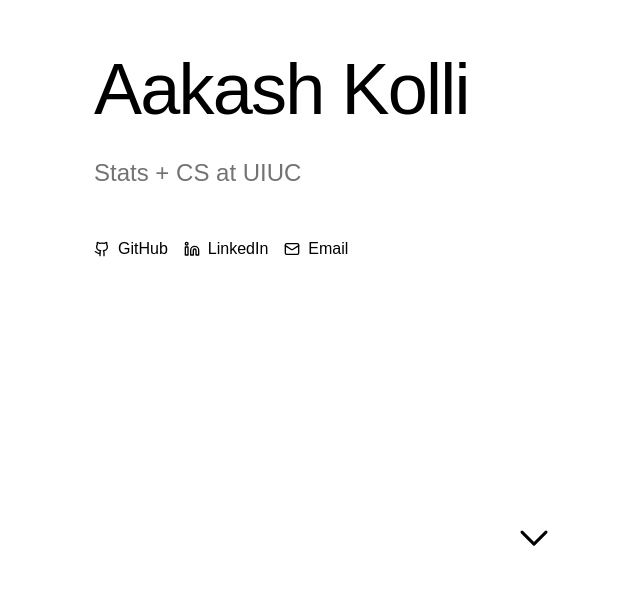
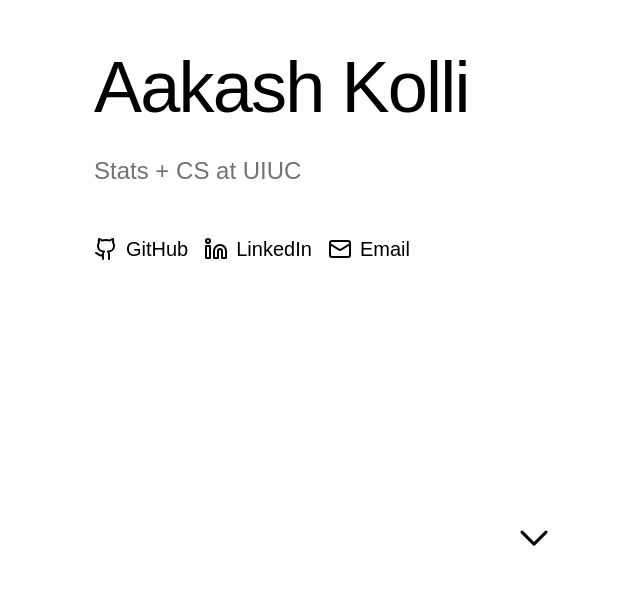
Before and after one commit to aakashkolli/aakashkolli.github.io, a React (Vite) app: page / in a window 1280 px wide. Shown: the part 211-800 px from the top of the page, without its empty margins (130-770 px from the left). Built offline with nearby package versions, Linux system fonts and the light colour scheme; the HTML template or start-up script is replaced by a standard one.

Commit message:
Increased size of social icons, etc

```diff
--- a/src/components/Hero.tsx
+++ b/src/components/Hero.tsx
@@ -74,7 +74,7 @@ const Hero = () => {
         </motion.div>
 
         <motion.div
-          className="flex flex-wrap gap-4 text-base"
+          className="flex flex-wrap gap-4 text-xl"
           initial={{ opacity: 0 }}
           animate={{ opacity: 1 }}
           transition={{ duration: 0.8, delay: 0.2 }}
@@ -85,7 +85,7 @@ const Hero = () => {
             rel="noopener noreferrer"
             className="inline-flex items-center gap-2 text-foreground hover:text-muted-foreground transition-colors"
           >
-            <Github className="w-4 h-4" />
+            <Github className="w-6 h-6" />
             GitHub
           </a>
           <a
@@ -94,7 +94,7 @@ const Hero = () => {
             rel="noopener noreferrer"
             className="inline-flex items-center gap-2 text-foreground hover:text-muted-foreground transition-colors"
           >
-            <Linkedin className="w-4 h-4" />
+            <Linkedin className="w-6 h-6" />
             LinkedIn
           </a>
           <Dialog open={emailDialogOpen} onOpenChange={setEmailDialogOpen}>
@@ -103,7 +103,7 @@ const Hero = () => {
                 className="inline-flex items-center gap-2 text-foreground hover:text-muted-foreground transition-colors focus:outline-none"
                 aria-label="Contact via email"
               >
-                <Mail className="w-4 h-4" />
+                <Mail className="w-6 h-6" />
                 Email
               </button>
             </DialogTrigger>
```
Also changed, not shown: 4 other files (tests, documents, lock files or other folders).
